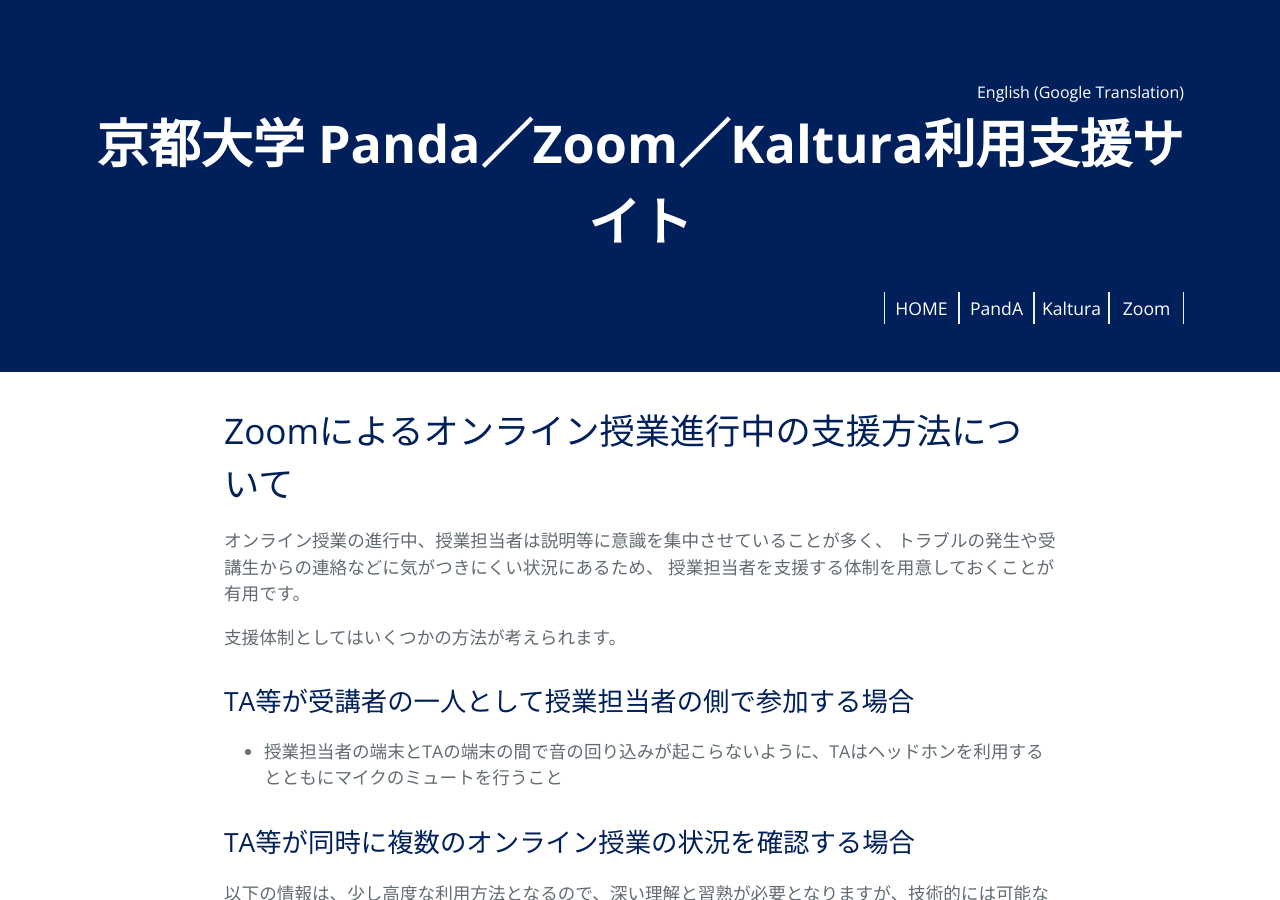
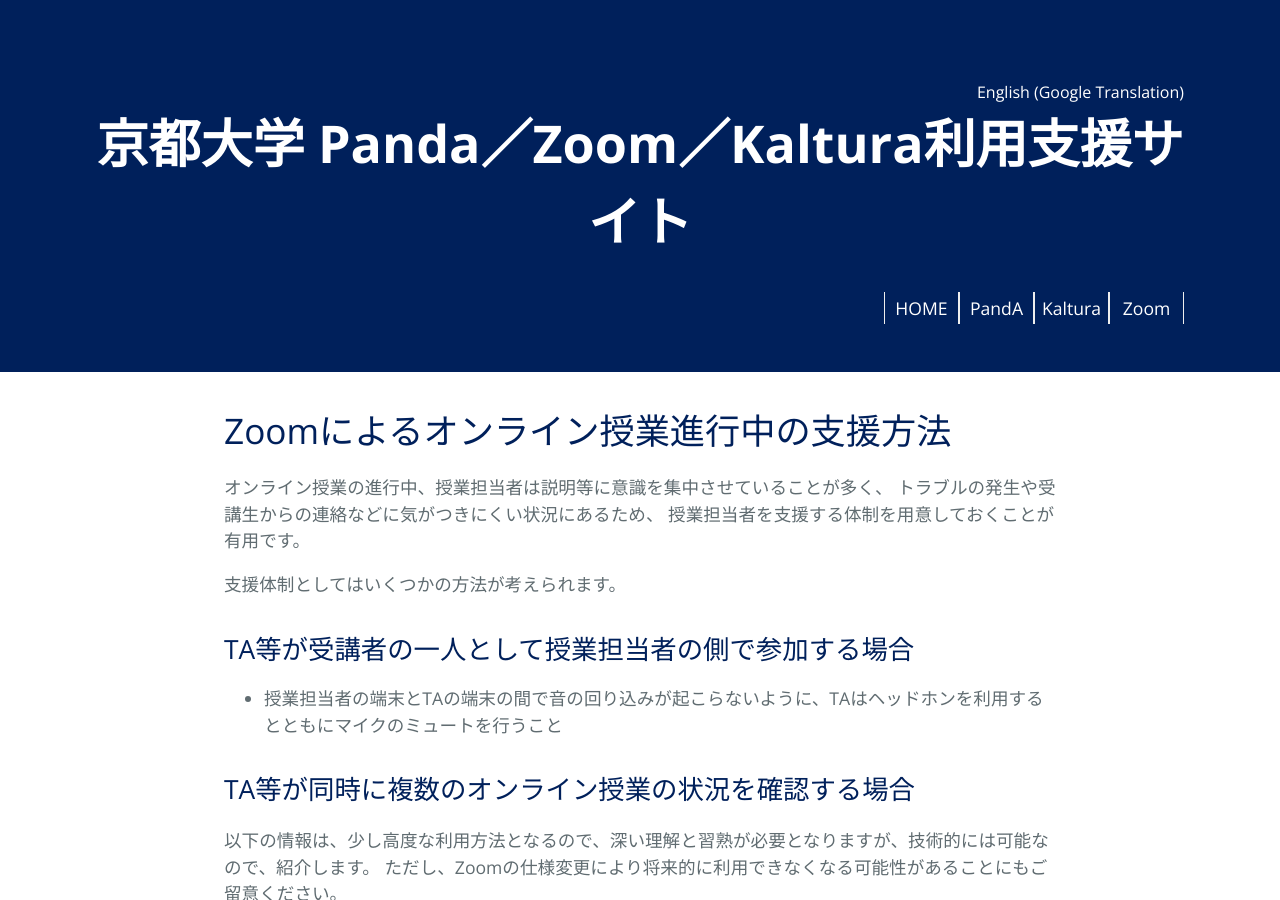
Before and after one commit to kyoto-u/online-edu, a Jekyll site: the page built from zoom-live-support.md, in a window 1280 px wide and 900 px high. Built offline with Jekyll 4.4.1, drawn with Linux system fonts in a browser that asks for light colours; our own code applies the rules of GitHub Pages for plain Markdown files.

Commit message:
Update zoom-live-support.md

```diff
--- a/zoom-live-support.md
+++ b/zoom-live-support.md
@@ -1,4 +1,4 @@
-# Zoomによるオンライン授業進行中の支援方法について
+# Zoomによるオンライン授業進行中の支援方法
 
 オンライン授業の進行中、授業担当者は説明等に意識を集中させていることが多く、
 トラブルの発生や受講生からの連絡などに気がつきにくい状況にあるため、
```
